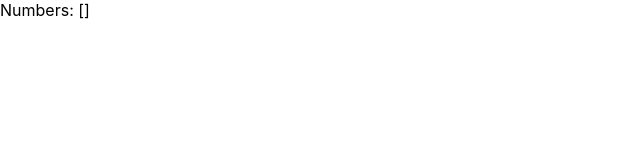
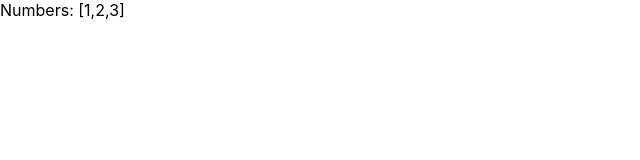
Before and after one commit to Bengt-M/React-useEffect, a React (Create React App) app: page / in a window 1280 px wide. Shown: the top 160 px of the page, without its empty margins (0-640 px from the left). Built offline with nearby package versions, Linux system fonts and the light colour scheme.

Commit message:
adding useState and useEffect

```diff
--- a/src/App.js
+++ b/src/App.js
@@ -1,16 +1,27 @@
-import { useState } from 'react';
+import { useState, useEffect } from 'react';
 //import './App.css';
 
+/*
+Rules
+Always use the setter for useState
+Always put a dependancy array on useEffect, useCallback, useMemo
+To run useEffect only once use an empty array
+Don't depend on data you set
+*/
 
 function MyComponent() {
-  const numbers = useState([]);
+  const [numbers, setNumbers] = useState([]);
 
-  fetch("/numbers.json")
+  useEffect(() => {
+   fetch("/numbers.json")
     .then((resp) => resp.json())
-    .then((data) => (numbers[0] = data));
+    .then((data) => {
+      setNumbers(data);
+    });
+  }, []);
 
   return <div>
-    <div>Numbers: {JSON.stringify(numbers[0])}</div>
+    <div>Numbers: {JSON.stringify(numbers)}</div>
   </div>
 }
 
```
Also changed, not shown: 1 other file (tests, documents, lock files or other folders).
